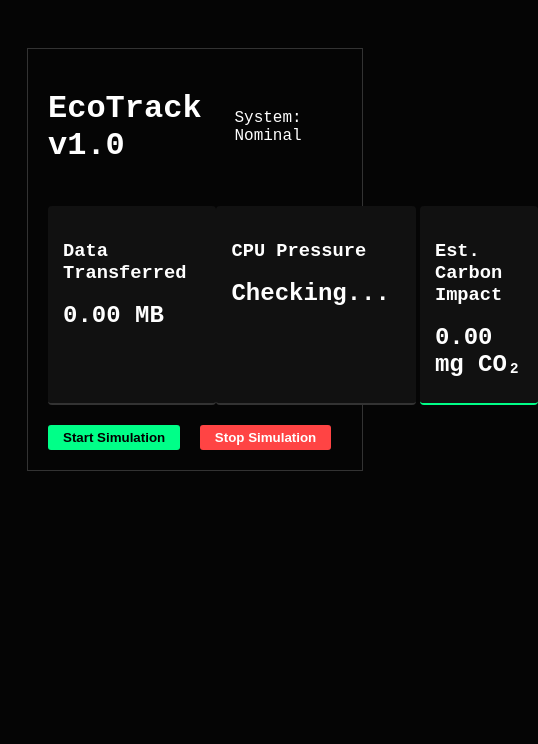
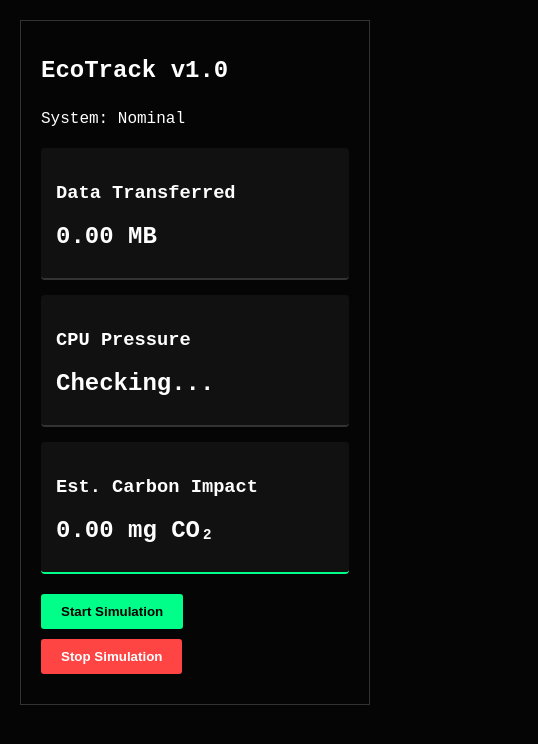
Before and after one commit to Aditya-7042/EcoTrack-2026, a plain HTML site: page index.html in a window 390 px wide. Shown: the whole page, 538 px wide, since content can reach past the window. Drawn offline with Linux system fonts and the light colour scheme.

Commit message:
Enhance responsiveness and style adjustments in CSS
Adjusted padding and margins for better mobile responsiveness. Updated grid layout and button styles for improved usability.

```diff
--- a/style.css
+++ b/style.css
@@ -3,18 +3,6 @@
             --card: #111;
             --green: #00ff88;
             --red: #ff4444;
-}
-/* This makes cards stack on top of each other on small screens */
-.container {
-    display: flex;
-    flex-wrap: wrap; /* Allows cards to drop to the next line */
-    justify-content: center;
-    gap: 20px;
-}
-
-.card {
-    width: 90%; /* Takes up most of the phone width */
-    max-width: 350px; /* But stays normal size on laptop */
         }
         body {
             background: var(--bg);
@@ -22,30 +10,49 @@ body {
             font-family: 'Courier New', monospace;
             display: flex;
             justify-content: center;
-    padding: 40px;
+            /* 2. ADJUSTED PADDING: Less padding for small screens */
+            padding: 20px;
+            margin: 0;
         }
         .dashboard {
             width: 100%;
             max-width: 800px;
             border: 1px solid #333;
             padding: 20px;
+            box-sizing: border-box; /* Ensures padding doesn't break width */
         }
         header {
             display: flex;
             justify-content: space-between;
             align-items: center;
+            flex-wrap: wrap; /* Allows header text to wrap on very small phones */
+            gap: 10px;
         }
+
+        /* 3. RESPONSIVE GRID: Change from 3 columns to 1 column on mobile */
         .stats-grid {
             display: grid;
-    grid-template-columns: repeat(3, 1fr);
+            grid-template-columns: repeat(3, 1fr); /* Default 3 columns */
             gap: 15px;
             margin: 20px 0;
         }
+
+        /* MEDIA QUERY: If the screen is smaller than 600px... */
+        @media (max-width: 600px) {
+            .stats-grid {
+                grid-template-columns: 1fr; /* Stack cards on top of each other */
+            }
+            header h1 {
+                font-size: 1.5rem; /* Shrink title slightly for mobile */
+            }
+        }
+
         .card {
             background: var(--card);
             padding: 15px;
             border-radius: 4px;
             border-bottom: 2px solid #333;
+            min-height: 100px;
         }
         .accent { border-bottom-color: var(--green); }
         #data-val, #cpu-val, #carbon-val {
@@ -55,7 +62,8 @@ header {
         }
         button {
             margin-right: 10px;
-    padding: 5px 15px;
+            margin-bottom: 10px; /* Space between buttons when stacked */
+            padding: 10px 20px; /* Larger tap target for fingers */
             cursor: pointer;
             border: none;
             border-radius: 3px;
```
Lines whose indentation alone changed are shown as unchanged.
